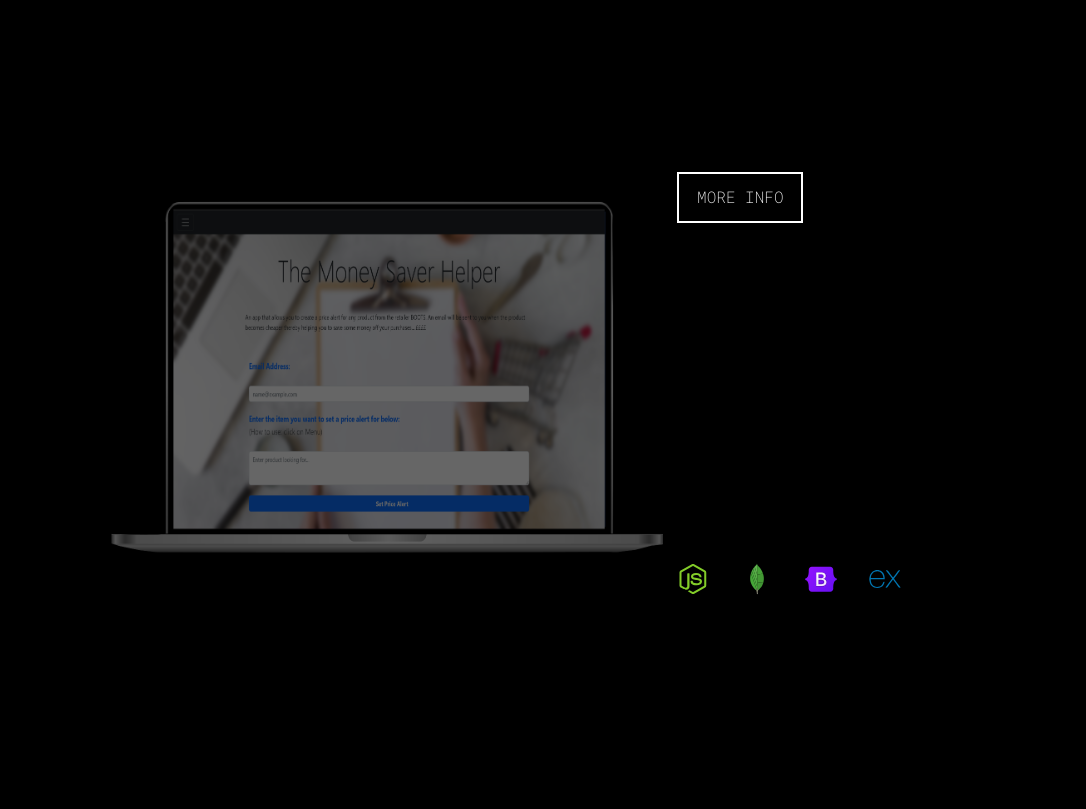
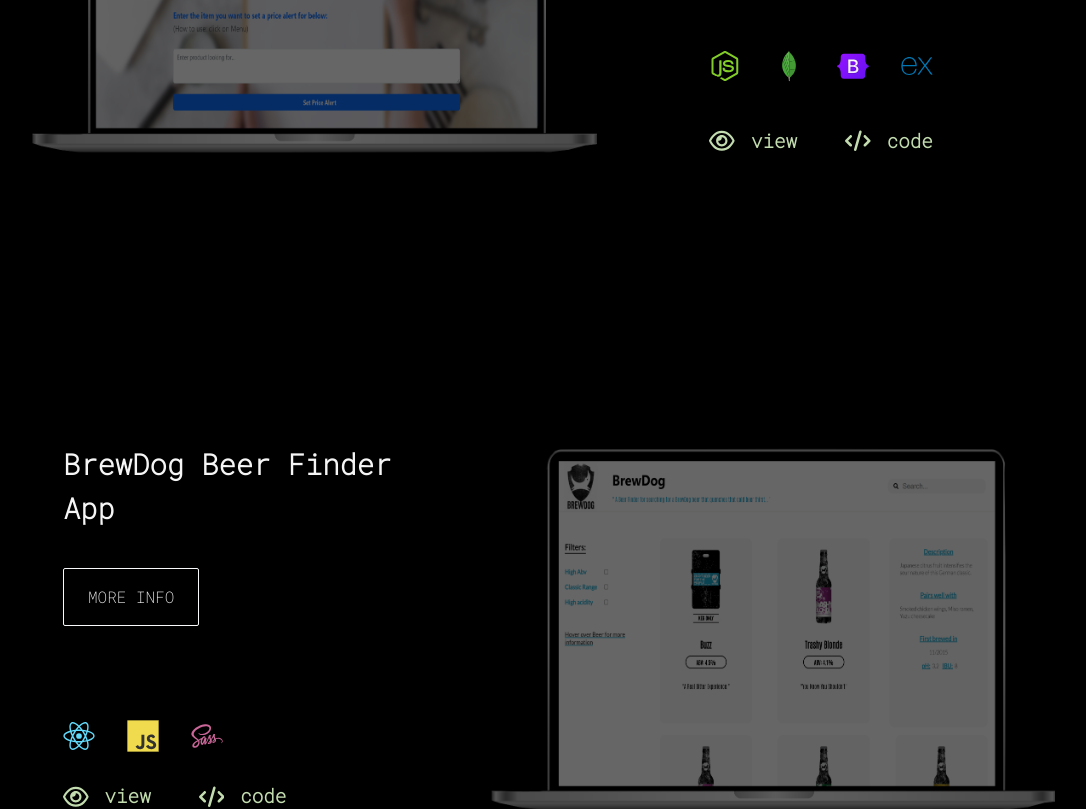
Before and after one commit to tonylubin/portfolio-react, a React (Create React App) app: page / in a window 1280 px wide. Shown: the part 1780-2589 px from the top of the page, without its empty margins (97-1183 px from the left). Built offline with nearby package versions, Linux system fonts and the light colour scheme.

Commit message:
change to css grid

```diff
--- a/src/Components/ProjectCard/ProjectCard.module.scss
+++ b/src/Components/ProjectCard/ProjectCard.module.scss
@@ -1,20 +1,22 @@
 @use '../../assets//styling/variables.scss' as *;
 
 .projectContainer {
-    width: 80vw;
+    max-width: 80%;
     height: auto;
-    margin: auto;
-    display: flex;
     margin: 3rem 0;
+    display: grid;
+    grid-template-columns: 3fr 2fr;
+    grid-template-rows: auto;
+    gap: 5rem;
 
     &__image {
-        width: 60%;
-        display: flex;
-        justify-content: center;
+        display: grid;
+        grid-template-columns: 1fr;
+        justify-items: center;
         align-items: center;
 
         img {
-            width: 90%;
+            grid-area: 1 / 1 / 2 / 2;
             opacity: 0.4;
         }
 
@@ -28,7 +30,6 @@
         display: flex;
         flex-direction: column;
         justify-content: space-between;
-        width: 40%;
         color: $primary-text-color;
         padding-left: 2rem;
     }
@@ -38,27 +39,45 @@
 .projectContainerBtnHolder {
     width: 100%;
     display: flex;
-    gap: 2rem;
+    gap: 3rem;
 }
 
 .projectContainerTitle {
-    padding: 1rem 0;
+    font-size: 1.8rem;
     text-align: left;
 }
 
 .textInfo {
     text-align: left;
     line-height: 1.5rem;
+    color: #fff;
+    max-width: 60%;
+    grid-area: 1 / 1 / 2 / 2;
+    visibility: hidden;
+}
+
+.textInfoReveal {
+    visibility: visible;
+}
+
+.textInfoReveal + img {
+    opacity: 0.1;
 }
 
 .projectContainerReverse {
-    flex-direction: row-reverse;
+    grid-template-columns: 2fr 3fr;
+}
+
+.reverseOrderImg {
+    order: 2;
 }
 
 .info {
-    border: 2px solid #fff;
-    padding: 0.7rem;
-    width: 33.33%;
+    border: 0.5px solid #f8f9fa;
+    border-radius: 2px;
+    padding: 1rem 1.5rem;
+    margin: 2rem 0 4rem 0;
+    width: max-content;
 }
 
 @media (max-width: 480px)  {
```
